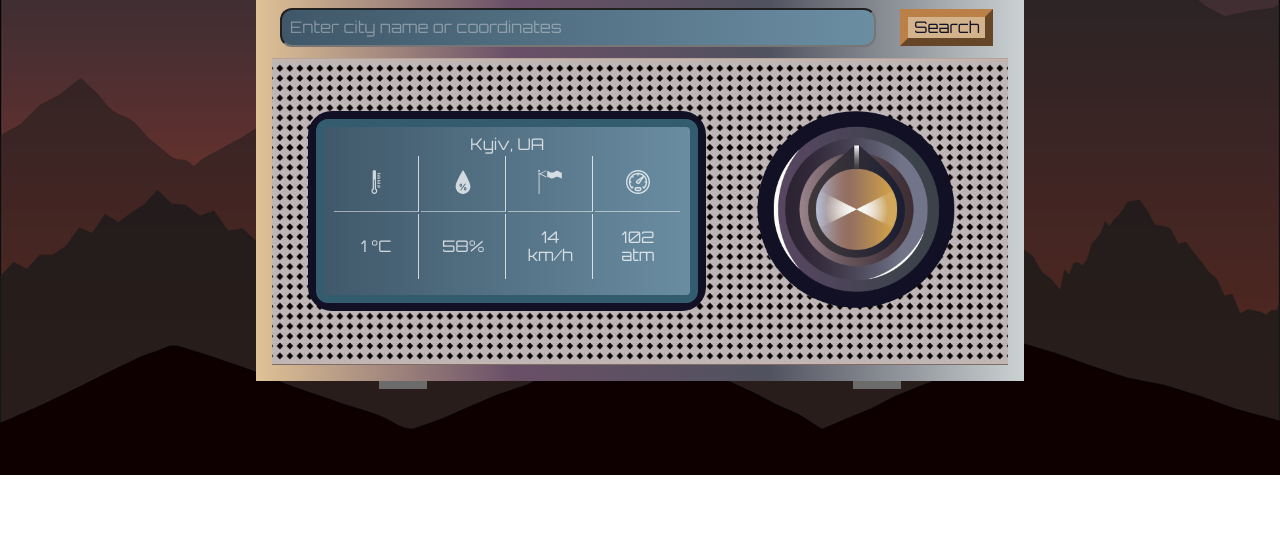
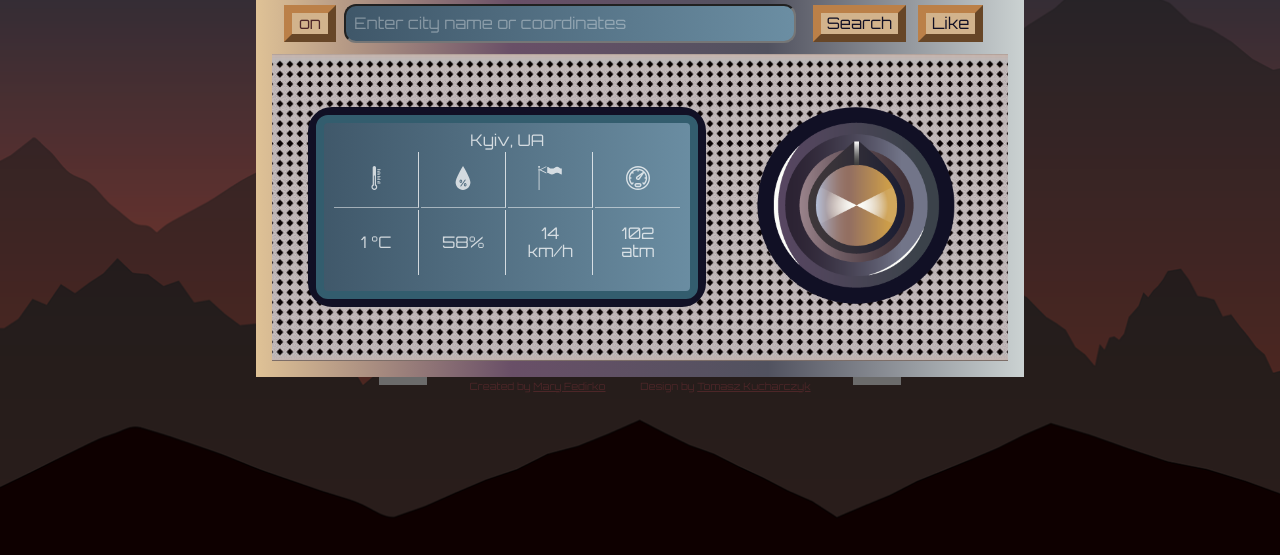
Before and after one commit to nazmariam/weather-app, a website built with Parcel: page src/index.html in a window 1280 px wide. Shown: the part 233-788 px from the top of the page. Built offline with nearby package versions, Linux system fonts and the light colour scheme.

Commit message:
almost done

```diff
--- a/package.json
+++ b/package.json
@@ -4,8 +4,8 @@
   "main": "index.js",
   "scripts": {
     "start": "parcel -p 3000 src/index.html",
-    "build": "parcel build index.html"
-  },
+    "build": "parcel build index.html",
+    "push-dist": "push-dir --dir=dist --branch=gh-pages"},
   "repository": "https://github.com/nazmariam/weather-app.git",
   "author": "nazmariam <fedirko.mary@gmail.com>",
   "license": "MIT",
--- a/src/index.html
+++ b/src/index.html
@@ -11,6 +11,9 @@
 <body>
     <main class="radio-wrapper">
         <div class="radio">
+            <audio id="radio" controls>
+                <source src="music/fallout.mp3">
+            </audio>
             <nav class="forecast">
                 <div class="navigate-wrapper">
                     <ul class="forecast-list">
@@ -49,14 +52,21 @@
             </nav>
             <section class="main-content">
                 <div class="search">
-                    <form>
+                    <button type="button" class="play active">
+                        <span class="on">on</span>
+                        <span class="off ">off</span>
+                    </button>
+                    <form class="search-form">
                         <label class="search-label">
+
                             <input type="text"
                                    class="search-weather"
                                    placeholder="Enter city name or coordinates">
                             <button type="submit">Search</button>
+
                         </label>
                     </form>
+                    <button type="button">Like</button>
                 </div>
                 <div class="container">
                     <div class="top-panel">
@@ -108,6 +118,10 @@
             <section class="legs"></section>
         </div>
     </main>
+    <footer>
+        <span>Created by <a href="https://github.com/nazmariam">Mary Fedirko</a></span>
+        <span>Design by <a href="https://www.behance.net/gallery/18121317/Radio-Weather-app-design-(2014)">Tomasz Kucharczyk</a></span>
+    </footer>
 <script src="index.js"></script>
 </body>
 </html>
--- a/src/index.js
+++ b/src/index.js
@@ -1,3 +1,15 @@
 import 'normalize.css'
-// import './sass/_pipboy.css'
 import './sass/main.scss'
+
+window.onload = () => {
+    document.querySelector('.play').addEventListener('click', function () {
+        let audio = document.getElementById("radio");
+        if (audio.paused) {
+            audio.play();
+        } else {
+            audio.pause();
+        }
+
+        this.classList.toggle('active');
+    })
+};
--- a/src/sass/main.scss
+++ b/src/sass/main.scss
@@ -1,11 +1,13 @@
 body{
-  background: url("../images/bg.png") 50% no-repeat;
+  background: url("../images/bg.png") 50% no-repeat fixed;
   background-size: cover;
 }
-
+.radio-wrapper{
+  padding-top: 60px;
+}
 .radio{
   width: 768px;
-  margin: 5% auto;
+  margin: auto;
   background: linear-gradient(0.25turn, #dfc296, #694f67 , #51525f, #cbd2d2);
   position: relative;
   font-family: 'Orbitron', sans-serif;
@@ -91,11 +93,13 @@ button{
   border: 8px outset #bb8048;
   margin: 4px;
   color:#111025;
-  &:active, &:focus, &:hover{
+  &:active, &:focus{
     border: 8px inset #bb8048;
   }
 }
-
+.search-form{
+  display: inline;
+}
 
 .button-block{
   display: flex;
@@ -140,22 +144,41 @@ button{
   margin: 16px;
   img{
     width:75%;
+
     &:hover{
       animation: infinite-spinning 1s infinite alternate;
     }
   }
 }
-
+.play{
+  color: #4c2628;
+  display: inline-block;
+  width: 52px;
+  &.active{
+    .off{
+      display: none;
+    }
+    .on{
+      display: block;
+    }
+  }
+}
+.on{
+  display: none;
+}
+.off{
+  display: block;
+}
 .search{
   padding: 8px;
 }
 .search-weather{
-  background:   linear-gradient(0.25turn, #3f5769, #6b8ea3);
-  width: 80%;
+  background: linear-gradient(0.25turn, #3f5769, #6b8ea3);
+  width: 60%;
   padding: 8px;
   border-radius: 12px;
   color: rgba(255, 255, 255, 0.75);
-  margin-right: 16px;
+  margin-right: 8px;
   &::placeholder{
     color: rgba(255, 255, 255, 0.35);
   }
@@ -183,7 +206,28 @@ button{
     background-color: #6b6b6b;
   }
 }
+#radio{
+  display: none;
+}
+footer{
+  font-family: "Orbitron", sans-serif;
+  text-align: center;
+  color: #4c2628;
+  margin: 4px 0;
+  font-size: 10px;
+  a{
+    color: #4c2628;
 
+    &:hover,
+    &:visited,
+    &:active{
+      color: #4c2628
+    }
+  }
+  span{
+    margin: 0 16px;
+  }
+}
 @keyframes infinite-spinning {
   from {
     transform: rotate(0deg);
```
Also changed, not shown: src/sass/main.css, 2 other files.
